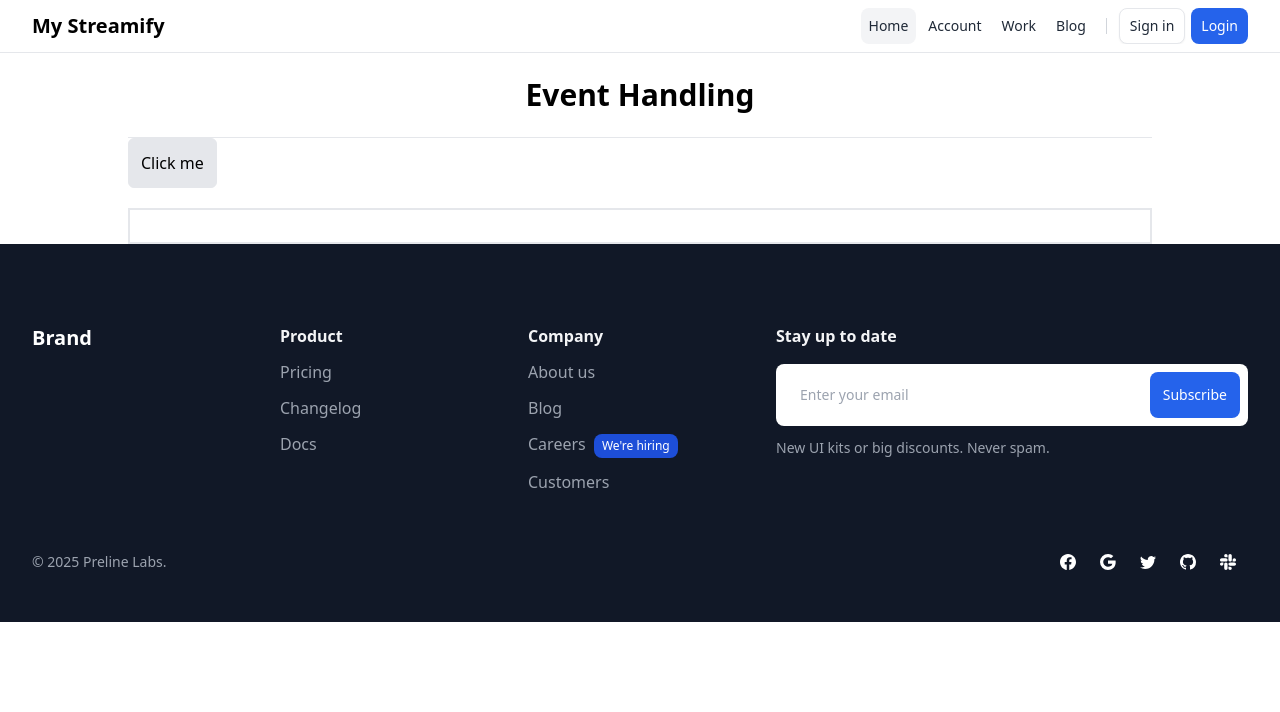
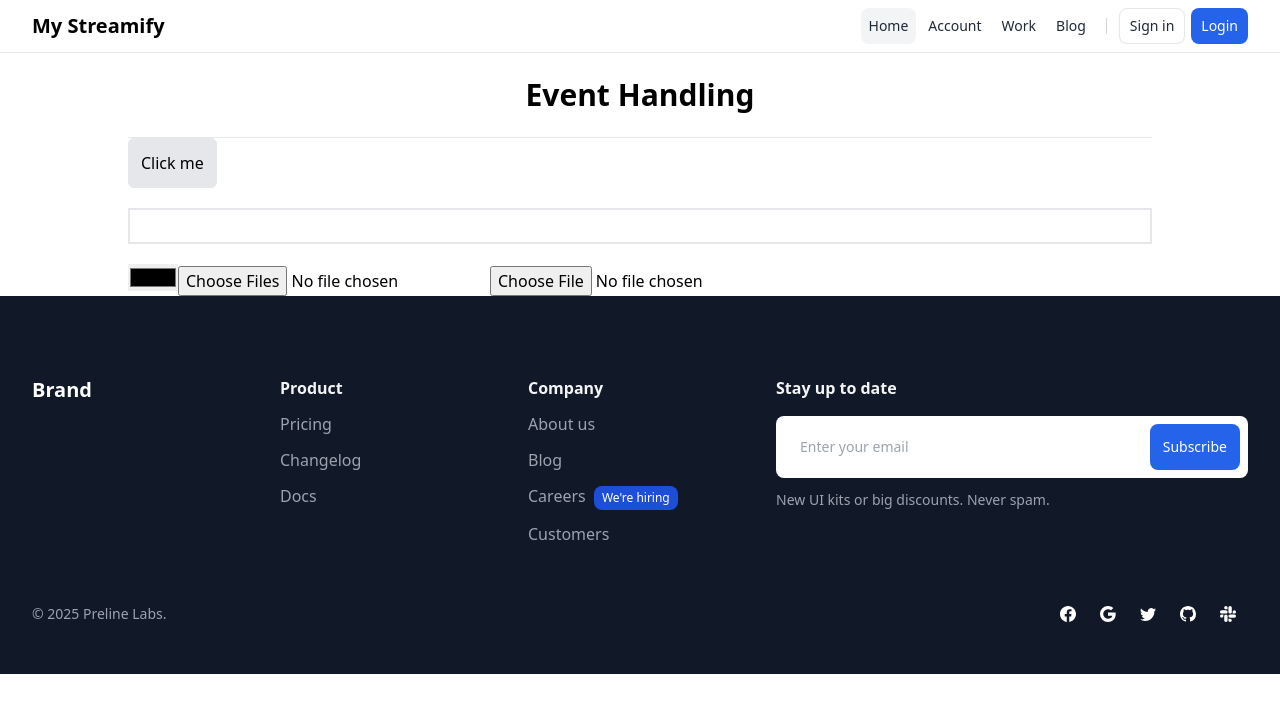
Before and after one commit to yash-nomadic/frontend, a Next.js app: page /event-handling in a window 1280 px wide. Shown: the top 712 px of the page. Built offline with nearby package versions, Linux system fonts and the light colour scheme.

Commit message:
event handling page

```diff
--- a/src/app/event-handling/page.jsx
+++ b/src/app/event-handling/page.jsx
@@ -1,8 +1,32 @@
 'use client';
 
 import React from 'react'
+import Login from '../login/page';
 
 const EventHandling = () => {
+
+    const previewImage = (e) => {
+        //access the image file
+        const file= e.target.files[0];
+
+        //intitialize file reader object
+        const reader = new FileReader();
+
+        //add img to page when file is loaded
+        reader.onload = (data) => {
+            const img = document.createElement('img');
+            img.src = data.target.result;
+            document.body.appendChild(img);
+
+        }
+
+        // read the file
+        reader.readAsDataURL(file);
+
+    }
+
+
+
     return (
         <div className='max-w-[80%] mx-auto'>
 
@@ -17,8 +41,40 @@ const EventHandling = () => {
 
 
             <input
+                onChange={(e) => { console.log(e.target.value); }}
                 className='w-full px-3 py-1 border-2 mt-5'
-                type="text" />
+                type="text"
+            />
+
+            <input
+
+                onChange={(e) => {
+                    document.body.style.backgroundColor = e.target.value
+                }}
+                className='mt-5'
+                type="color"
+            />
+
+            <input
+                multiple
+                accept='image/png'
+                onChange={(e) => {
+                    console.log(e.target.files);
+                }}
+
+                type="file"
+            />
+
+
+            <input
+                accept='image/*'
+                onChange={previewImage}
+                type="file"
+            />
+
+
+
+
 
         </div>
     )
```
